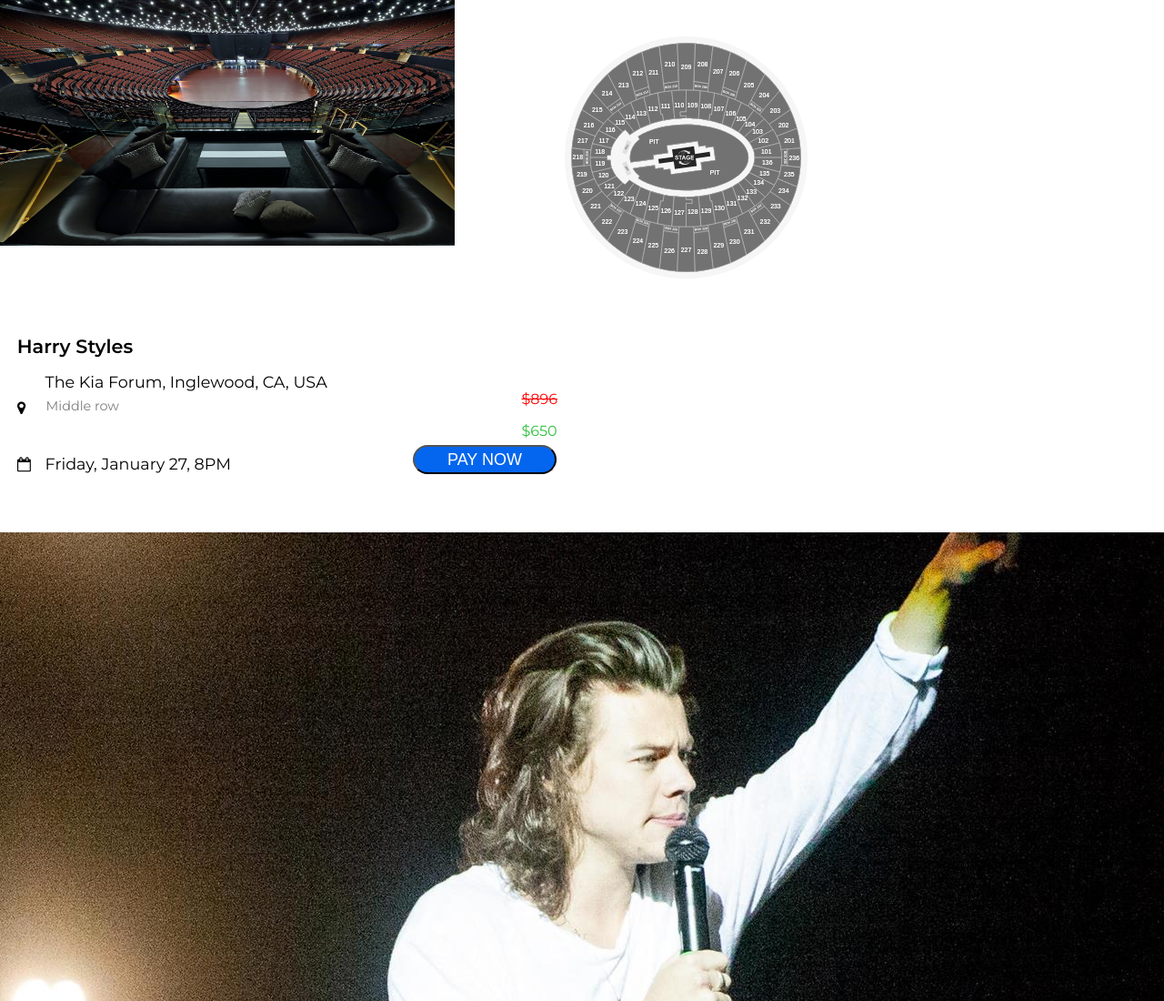
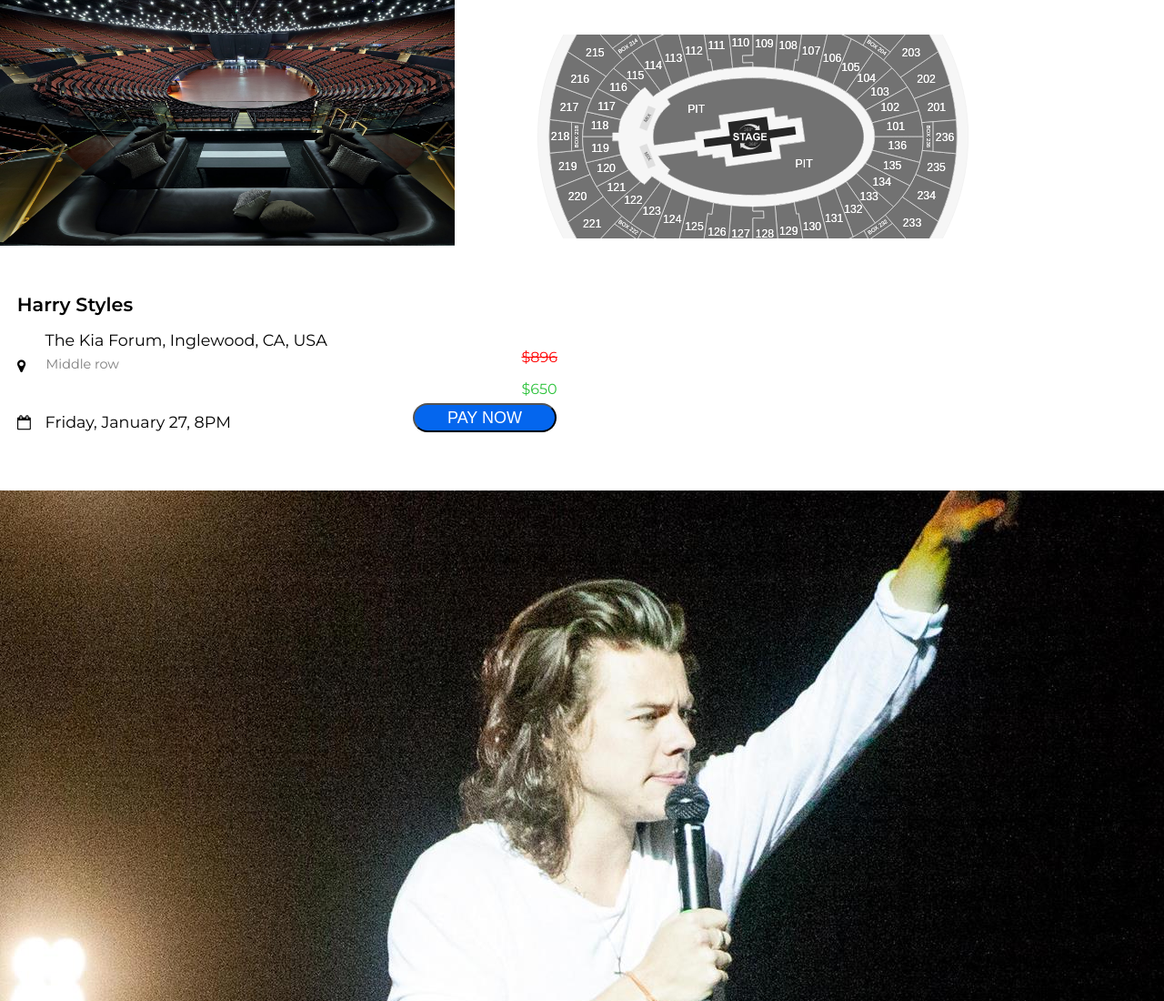
Before and after one commit to kiaforumtickets/harry-styles, a plain HTML site: page index.html in a window 1280 px wide. Shown: the top 1100 px of the page at 91% size. Drawn offline with Linux system fonts and the light colour scheme.

Commit message:
Update index.html

```diff
--- a/index.html
+++ b/index.html
@@ -12,7 +12,7 @@
 <img height="270px" width="500px" align="left" margin="50px right" src="https://github.com/kiaforumtickets/harry-styles/blob/main/images/forum.jpeg?raw=true"/><br/><br/>
 
 <body>
-  <img class="event-imge"  height="270px" width="500px" src="https://raw.githubusercontent.com/kiaforumtickets/harry-styles/0eada1999d1f20d0d6a11ed18c0a6da6c0a4f95d/images/staticImage.svg"/><br/><br/><br/><br/><br/><br/>
+  <img class="event-image" src="images/staticImage.svg"/><br/><br/><br/><br/><br/><br/>
   <span class="event-title">Harry Styles</span>
   <div class="event-info">
     <table class="event-info-table">
```
